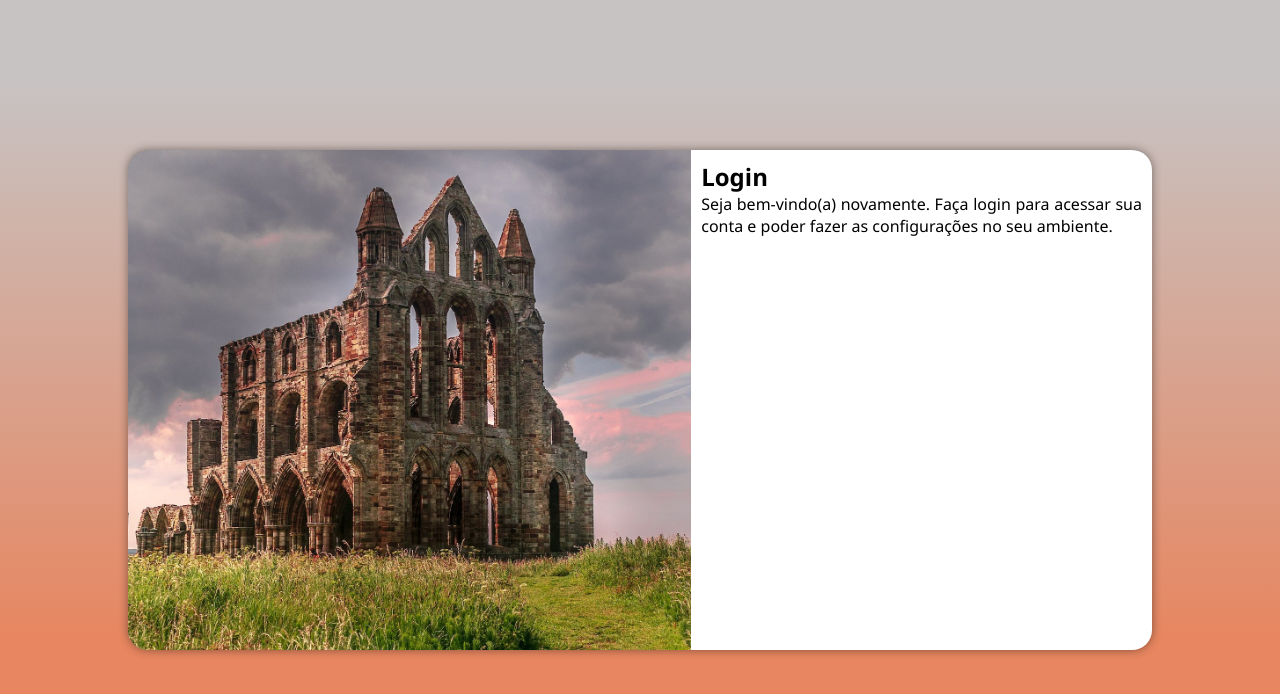
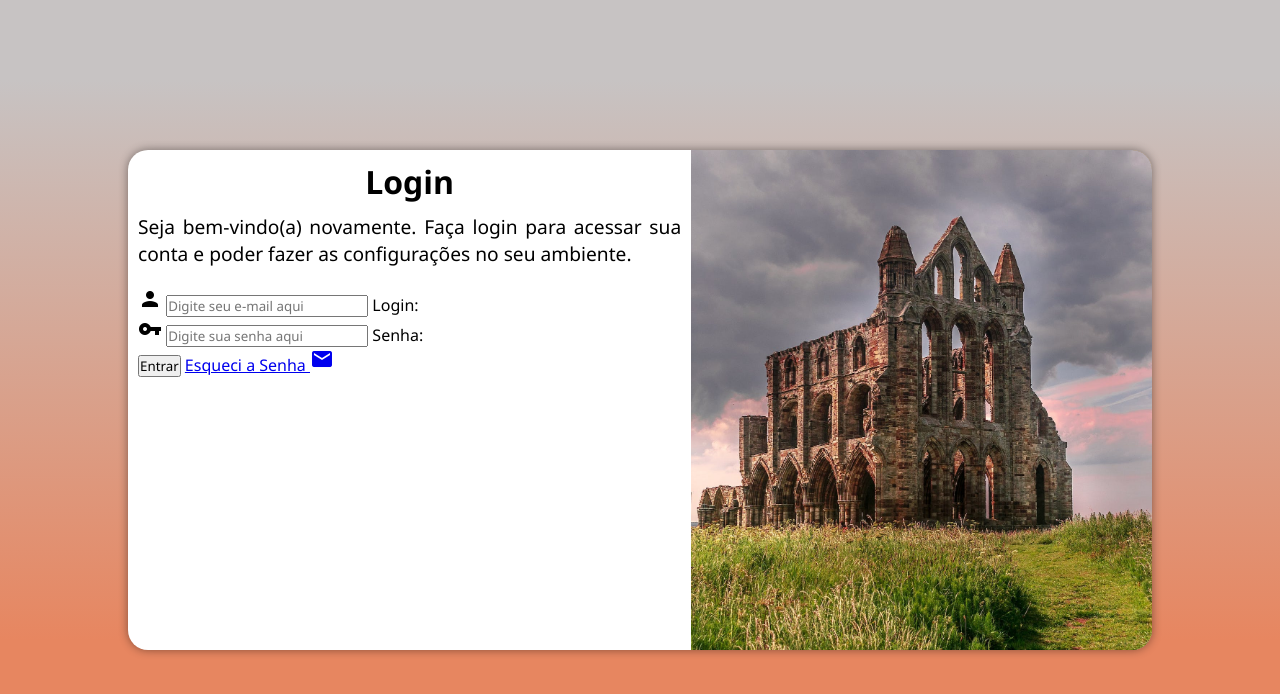
Before and after one commit to MykeAlmeida/projeto-login, a plain HTML site: page index.html in a window 1280 px wide. Drawn offline with Linux system fonts and the light colour scheme.

Commit message:
algumas atualizações de MQ!

```diff
--- a/estilos/media-query.css
+++ b/estilos/media-query.css
@@ -33,14 +33,23 @@
         width: 80vw;
     }
 
+    section#login h1{
+        font-size: 2em;
+    }
+
+    section#login p{
+        font-size: 1.2em;
+        margin-bottom: 20px; /* ******* */
+    }
+
     section #imagem{
-        width: 55%;
+        width: 45%;
         height: 100%;
-        float: left;
+        float: right;
     }
 
     section #formulario{
-        width: 45%;
-        float: right;
+        width: 55%;
+        float: left;
     }
 }
--- a/estilos/style.css
+++ b/estilos/style.css
@@ -7,12 +7,15 @@
     Laranja #e78660
 */
 
+::-webkit-scrollbar-track{
+    display: none;
+}
+
 *{
     font-family: 'Segoe UI', Tahoma, Geneva, Verdana, sans-serif;
     margin: 0;
     padding: 0;
     box-sizing: border-box;
-    text-decoration: none;
     list-style: none;
 }
 
@@ -32,13 +35,18 @@ section#login{
     left: 50%;
     top: 50%;
     transform: translate(-50%, -50%);
-    width: 250px;
+    width: 280px;
     height: 500px;
     border-radius: 20px;
     overflow: hidden;
     box-shadow: 0 0 10px rgba(0, 0, 0, 0.432);
     transition: width .3s, height .3s;
     transition-timing-function: ease;
+}
+
+section#login h1{
+    text-align: center;
+    margin-bottom: 10px;
 }
 
 section #imagem{
--- a/index.html
+++ b/index.html
@@ -5,7 +5,9 @@
     <meta name="viewport" content="width=device-width, initial-scale=1.0">
     <title>Login</title>
     <link rel="stylesheet" href="estilos/style.css">
-    <link rel="stylesheet" href="estilos/media-query.css">
+    <link rel="stylesheet" href="estilos/media-query.css"><link href="https://fonts.googleapis.com/icon?family=Material+Icons"
+    rel="stylesheet">
+
 </head>
 <body>
     <main>
@@ -18,7 +20,20 @@
                 <p>Seja bem-vindo(a) novamente. Faça login para acessar sua conta e poder fazer as configurações no seu ambiente.</p>
 
                 <form action="login.php" method="post" autocomplete="on">
-
+                    <div class="campo">
+                        <i class="material-icons">person</i>
+                        <input type="email" name="email" id="iemail" placeholder="Digite seu e-mail aqui" required maxlength="30" autocomplete="email">
+                        <label for="iemail">Login:</label>
+                    </div>
+                    <div class="campo">
+                        <i class="material-icons">vpn_key</i>
+                        <input type="password" name="senha" id="isenha" placeholder="Digite sua senha aqui" required minlength="8" maxlength="15" autocomplete="current-password">
+                        <label for="isenha">Senha:</label>
+                    </div>
+                    <input type="submit" value="Entrar">
+                    <a href="esqueci.html">Esqueci a Senha
+                    <i class="material-icons">email</i>
+                    </a>
                 </form>
             </div>
         </section>
```
